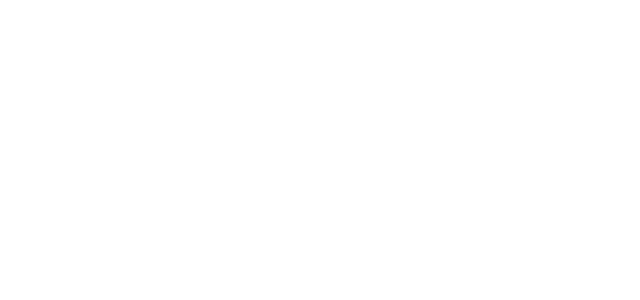
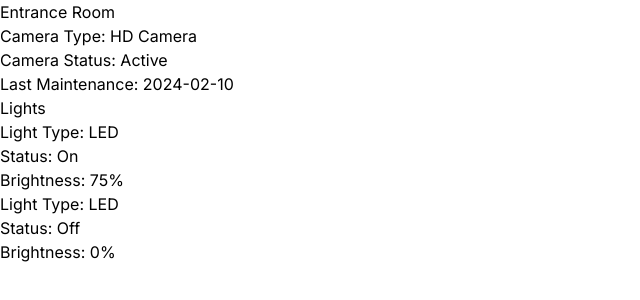
Before and after one commit to OlukaGibson/property-management-frontend, a React (Vite) app: page /rooms/1 in a window 1280 px wide. Before the commit this address had no page. Shown: the top 300 px of the page, without its empty margins (0-640 px from the left). Built offline with nearby package versions, Linux system fonts and the light colour scheme.

Commit message:
Created the room info constants and then whenever a user clicks on the room on the user interface, they're redirected to the room details page

```diff
--- a/src/App.jsx
+++ b/src/App.jsx
@@ -3,6 +3,7 @@
 import Register from './pages/Register';
 import Login from './pages/Login';
 import Rooms from "./pages/Rooms.jsx";
+import RoomInfo from "./pages/RoomInfo.jsx";
 
 const App = () => {
   return (
@@ -12,6 +13,7 @@
         <Route path="/user/register" element={<Register />} />
         <Route path="/user/login" element={<Login />} />
         <Route path="/rooms" element={<Rooms />} />
+          <Route path="/rooms/:roomId" element={<RoomInfo />} /> {/* Define the route for RoomInfo */}
       </Routes>
     </Router>
   );
--- a/src/components/Rooms/RoomsDisplay.tsx
+++ b/src/components/Rooms/RoomsDisplay.tsx
@@ -4,8 +4,8 @@
 const RoomsDisplay = () => {
     const navigate = useNavigate();
 
-    const handleTileClick = (room) => {
-        navigate(`/rooms/${room.id}`, { state: { room } });
+    const handleTileClick = (roomId) => {
+        navigate(`/rooms/${roomId}`); // Navigate with roomId
     };
 
     return (
@@ -18,7 +18,7 @@
                         <div
                             key={room.id}
                             className="bg-white shadow-md rounded-2xl overflow-hidden transform transition duration-300 hover:scale-105 cursor-pointer"
-                            onClick={() => handleTileClick(room)}>
+                            onClick={() => handleTileClick(room.id)}>
                             <img
                                 className="w-full h-56 object-cover"
                                 src={room.image}
--- /dev/null
+++ b/src/constants/ROOM_INFO.js
@@ -0,0 +1,128 @@
+export const ROOM_INFO = [
+    {
+        roomId: 1,
+        camera: {
+            id: 1,
+            type: "HD Camera",
+            status: "Active",
+            location: "Entrance",
+            lastMaintenance: "2024-02-10"
+        },
+        lights: [
+            { bulbId: 1, type: "LED", status: "On", brightness: "75%" },
+            { bulbId: 2, type: "LED", status: "Off", brightness: "0%" }
+        ]
+    },
+    {
+        roomId: 2,
+        camera: {
+            id: 2,
+            type: "HD Camera",
+            status: "Active",
+            location: "Living Room",
+            lastMaintenance: "2024-01-20"
+        },
+        lights: [
+            { bulbId: 1, type: "LED", status: "On", brightness: "50%" },
+            { bulbId: 2, type: "LED", status: "Off", brightness: "0%" }
+        ]
+    },
+    {
+        roomId: 3,
+        camera: {
+            id: 3,
+            type: "HD Camera",
+            status: "Inactive",
+            location: "Main Door",
+            lastMaintenance: "2024-03-01"
+        },
+        lights: [
+            { bulbId: 1, type: "LED", status: "On", brightness: "100%" }
+        ]
+    },
+    {
+        roomId: 4,
+        camera: {
+            id: 4,
+            type: "HD Camera",
+            status: "Active",
+            location: "Kitchen",
+            lastMaintenance: "2024-02-15"
+        },
+        lights: [
+            { bulbId: 1, type: "LED", status: "On", brightness: "60%" },
+            { bulbId: 2, type: "LED", status: "Off", brightness: "0%" },
+            { bulbId: 3, type: "LED", status: "On", brightness: "80%" }
+        ]
+    },
+    {
+        roomId: 5,
+        camera: {
+            id: 5,
+            type: "HD Camera",
+            status: "Active",
+            location: "Penthouse",
+            lastMaintenance: "2024-01-10"
+        },
+        lights: [
+            { bulbId: 1, type: "LED", status: "On", brightness: "100%" },
+            { bulbId: 2, type: "LED", status: "On", brightness: "90%" }
+        ]
+    },
+    {
+        roomId: 6,
+        camera: {
+            id: 6,
+            type: "HD Camera",
+            status: "Active",
+            location: "Living Room",
+            lastMaintenance: "2024-02-05"
+        },
+        lights: [
+            { bulbId: 1, type: "LED", status: "Off", brightness: "0%" },
+            { bulbId: 2, type: "LED", status: "On", brightness: "40%" }
+        ]
+    },
+    {
+        roomId: 7,
+        camera: {
+            id: 7,
+            type: "HD Camera",
+            status: "Inactive",
+            location: "Work Area",
+            lastMaintenance: "2024-02-18"
+        },
+        lights: [
+            { bulbId: 1, type: "LED", status: "On", brightness: "50%" }
+        ]
+    },
+    {
+        roomId: 8,
+        camera: {
+            id: 8,
+            type: "HD Camera",
+            status: "Active",
+            location: "Cabin",
+            lastMaintenance: "2024-01-30"
+        },
+        lights: [
+            { bulbId: 1, type: "LED", status: "On", brightness: "60%" },
+            { bulbId: 2, type: "LED", status: "Off", brightness: "0%" },
+            { bulbId: 3, type: "LED", status: "On", brightness: "70%" }
+        ]
+    },
+    {
+        roomId: 9,
+        camera: {
+            id: 9,
+            type: "HD Camera",
+            status: "Active",
+            location: "Shared Room",
+            lastMaintenance: "2024-02-25"
+        },
+        lights: [
+            { bulbId: 1, type: "LED", status: "On", brightness: "80%" },
+            { bulbId: 2, type: "LED", status: "Off", brightness: "0%" }
+        ]
+    }
+];
--- /dev/null
+++ b/src/pages/RoomInfo.jsx
@@ -0,0 +1,32 @@
+import { useParams } from "react-router-dom";
+import { ROOM_INFO } from "../constants/ROOM_INFO";
+
+const RoomInfo = () => {
+    const { roomId } = useParams(); // Getting roomId from URL params
+    const room = ROOM_INFO.find(room => room.roomId === parseInt(roomId)); // Finding the room by roomId
+
+    // If room is not found, display a message
+    if (!room) {
+        return <div>Room not found</div>;
+    }
+
+    return (
+        <div className="room-info">
+            <h1>{room.camera.location} Room</h1>
+            <p>Camera Type: {room.camera.type}</p>
+            <p>Camera Status: {room.camera.status}</p>
+            <p>Last Maintenance: {room.camera.lastMaintenance}</p>
+
+            <h2>Lights</h2>
+            {room.lights.map(light => (
+                <div key={light.bulbId}>
+                    <p>Light Type: {light.type}</p>
+                    <p>Status: {light.status}</p>
+                    <p>Brightness: {light.brightness}</p>
+                </div>
+            ))}
+        </div>
+    );
+};
+
+export default RoomInfo;
```
